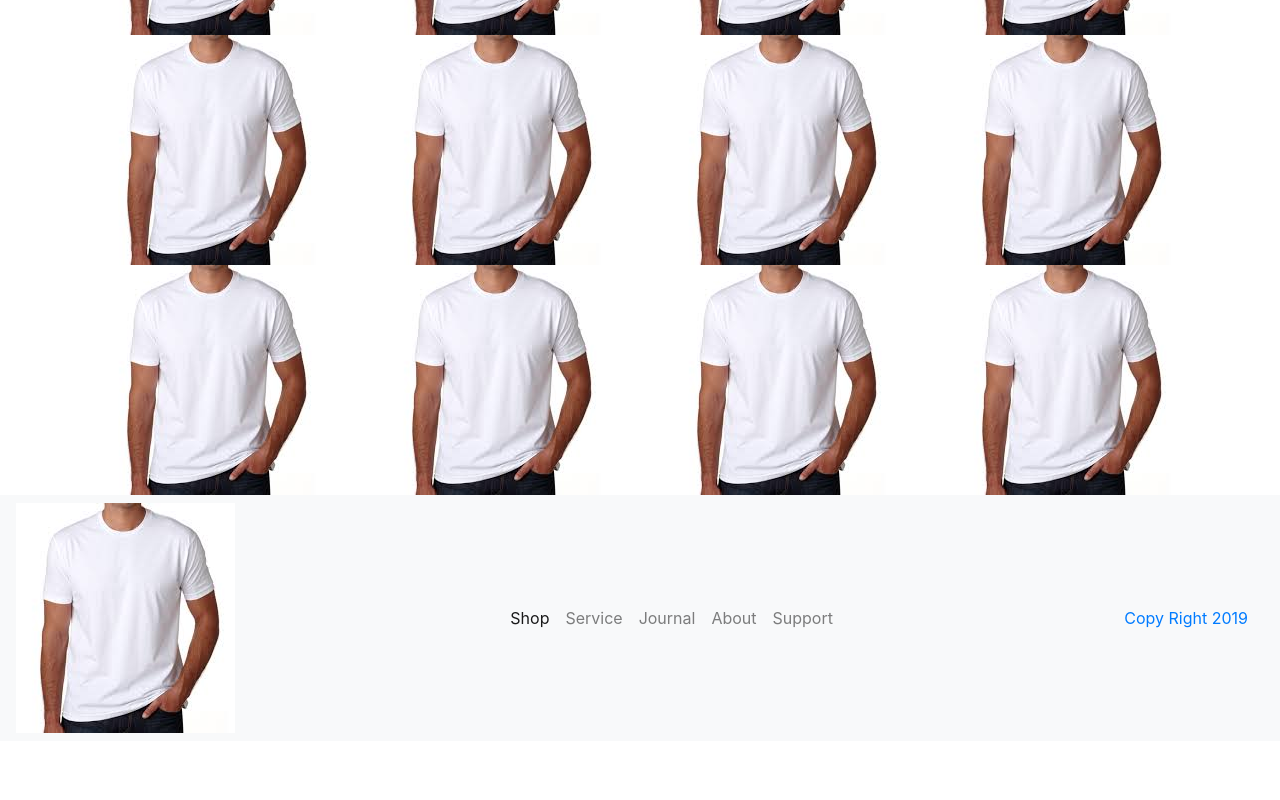
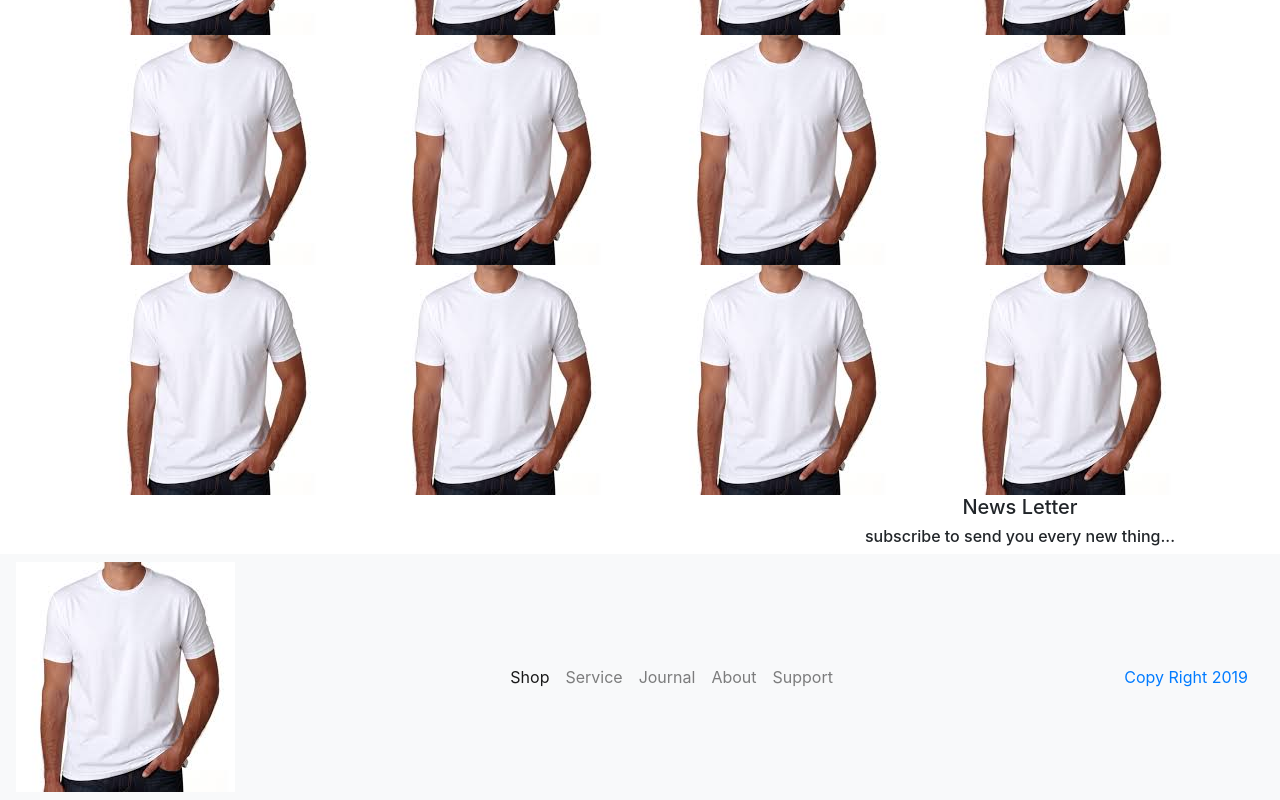
Before and after one commit to ayaHnai/features, a React (Create React App) app: page / in a window 1280 px wide. Shown: the part 665-1465 px from the top of the page. Before the commit the page ends 1406 px from the top, so only its background shows below. Built offline with nearby package versions, Linux system fonts and the light colour scheme.

Commit message:
bottom section first edition

```diff
--- a/src/App.js
+++ b/src/App.js
@@ -4,7 +4,9 @@ import './App.css';
 import Header from './components/Layout/Header'
 import Title from './components/Title';
 import BodySection from './components/Body/BodySection'
+import BottomSection from './components/BottomSection/BottomSection'
 import Footer from './components/Layout/Footer'
+
 
 
 function App() {
@@ -13,6 +15,7 @@ function App() {
       <Header/>
       <Title/>
       <BodySection/>
+      <BottomSection/>
       <Footer/>
     </div>
   );
--- /dev/null
+++ b/src/components/BottomSection/BottomSection.js
@@ -0,0 +1,16 @@
+import React from 'react'
+import BottomSectionLeft from './BottomSectionLeft';
+import BottomSectionRight from './BottomSectionRight';
+export default function () {
+    return (
+
+        <div class="container">
+            <div class="row">
+                <div class="col-sm-8">  <BottomSectionLeft /></div>
+                <div class="col-sm-4">   <BottomSectionRight /></div>
+            </div>
+        </div>
+
+
+    )
+}
--- /dev/null
+++ b/src/components/BottomSection/BottomSectionLeft.js
@@ -0,0 +1,7 @@
+import React from 'react'
+export default function(){
+    return(
+        <div>
+        </div>
+    )
+}
--- /dev/null
+++ b/src/components/BottomSection/BottomSectionRight.js
@@ -0,0 +1,19 @@
+import React from 'react'
+
+
+export default function () {
+    return (
+        <div>
+            <h5>News Letter</h5>
+            <h6> subscribe to send you every new thing... </h6>
+
+
+
+
+
+
+
+
+        </div>
+    )
+}
```
